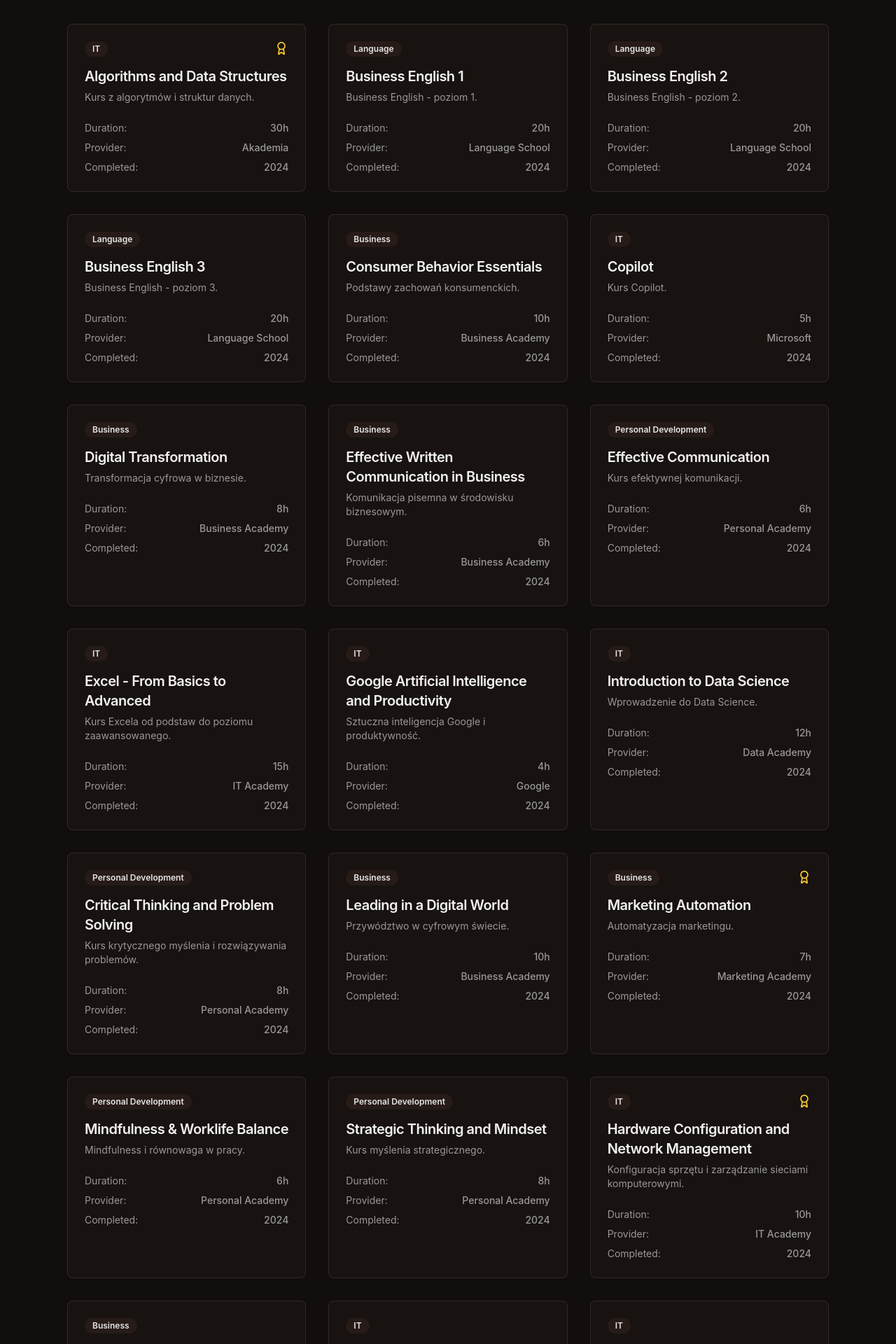
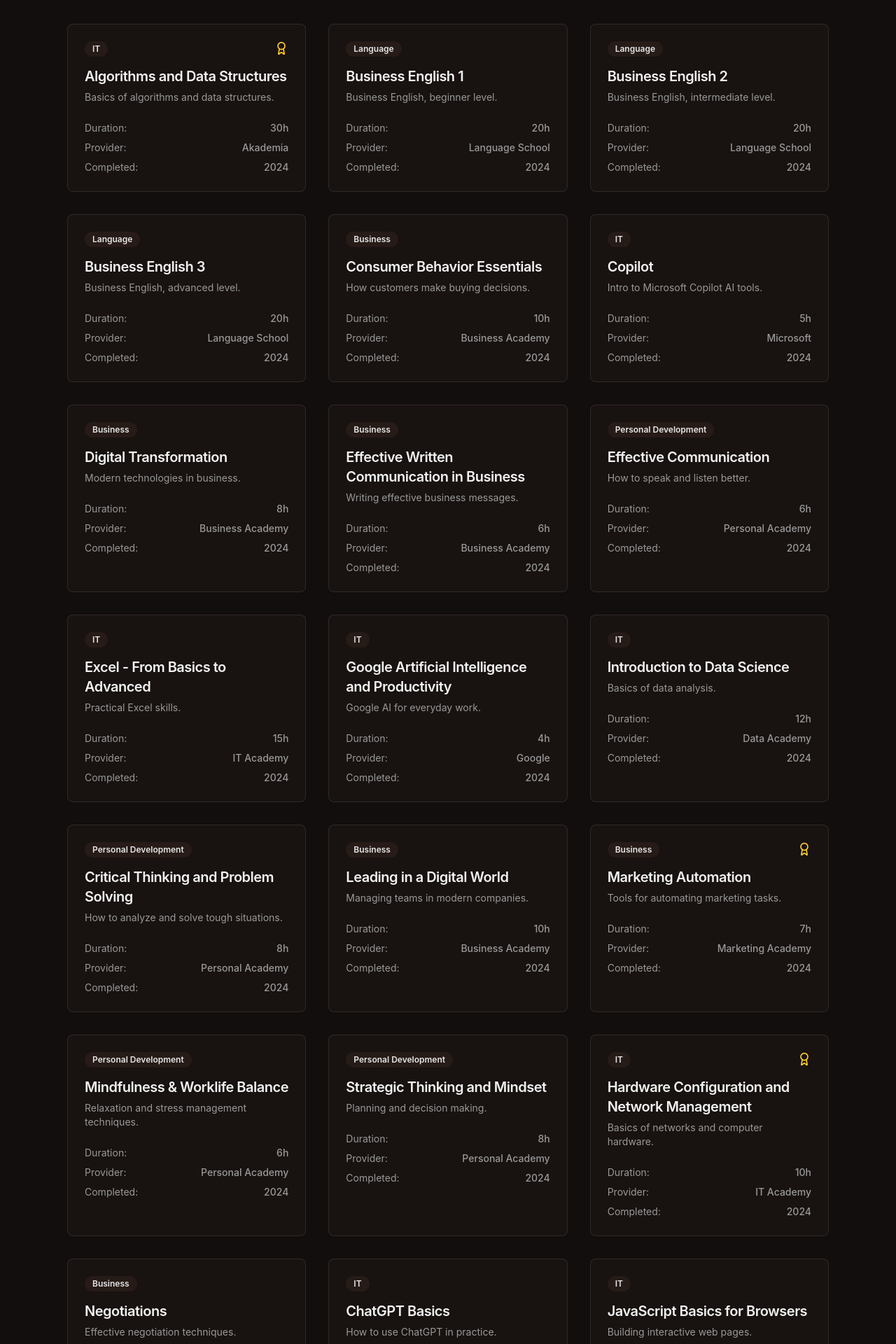
Before and after one commit to MatysiakQ/CV, a React (Vite) app: page /courses in a window 1280 px wide. Shown: the part 400-2320 px from the top of the page at 70% size. Built offline with nearby package versions, Linux system fonts and the light colour scheme.

Commit message:
dziala kursy full

```diff
--- a/src/pages/Courses.tsx
+++ b/src/pages/Courses.tsx
@@ -51,7 +51,8 @@ const Courses = () => {
       titlePl: "Algorytmy i struktury danych",
       titleEn: "Algorithms and Data Structures",
       category: "IT",
-      description: "Kurs z algorytmów i struktur danych.",
+      descriptionPl: "Podstawy algorytmiki i struktur danych.",
+      descriptionEn: "Basics of algorithms and data structures.",
       certificate: "/lovable-uploads/Algorytmy i struktury danych-page-00001.jpg",
       duration: "30h",
       provider: "Akademia",
@@ -61,7 +62,8 @@ const Courses = () => {
       titlePl: "Business English 1",
       titleEn: "Business English 1",
       category: "Language",
-      description: "Business English - poziom 1.",
+      descriptionPl: "Angielski w biznesie, poziom podstawowy.",
+      descriptionEn: "Business English, beginner level.",
       certificate: "/lovable-uploads/Business English 1-page-00001.jpg",
       duration: "20h",
       provider: "Language School",
@@ -71,7 +73,8 @@ const Courses = () => {
       titlePl: "Business English 2",
       titleEn: "Business English 2",
       category: "Language",
-      description: "Business English - poziom 2.",
+      descriptionPl: "Angielski w biznesie, poziom średni.",
+      descriptionEn: "Business English, intermediate level.",
       certificate: "/lovable-uploads/Business English 2-page-00001.jpg",
       duration: "20h",
       provider: "Language School",
@@ -81,7 +84,8 @@ const Courses = () => {
       titlePl: "Business English 3",
       titleEn: "Business English 3",
       category: "Language",
-      description: "Business English - poziom 3.",
+      descriptionPl: "Angielski w biznesie, poziom zaawansowany.",
+      descriptionEn: "Business English, advanced level.",
       certificate: "/lovable-uploads/Business English 3-page-00001.jpg",
       duration: "20h",
       provider: "Language School",
@@ -91,7 +95,8 @@ const Courses = () => {
       titlePl: "Podstawy zachowań konsumenckich",
       titleEn: "Consumer Behavior Essentials",
       category: "Business",
-      description: "Podstawy zachowań konsumenckich.",
+      descriptionPl: "Jak klienci podejmują decyzje zakupowe.",
+      descriptionEn: "How customers make buying decisions.",
       certificate: "/lovable-uploads/Consumer Behavior Essentials-page-00001.jpg",
       duration: "10h",
       provider: "Business Academy",
@@ -101,7 +106,8 @@ const Courses = () => {
       titlePl: "Copilot",
       titleEn: "Copilot",
       category: "IT",
-      description: "Kurs Copilot.",
+      descriptionPl: "Wprowadzenie do narzędzi AI Microsoft Copilot.",
+      descriptionEn: "Intro to Microsoft Copilot AI tools.",
       certificate: "/lovable-uploads/Copilot-page-00001.jpg",
       duration: "5h",
       provider: "Microsoft",
@@ -111,7 +117,8 @@ const Courses = () => {
       titlePl: "Transformacja cyfrowa w biznesie",
       titleEn: "Digital Transformation",
       category: "Business",
-      description: "Transformacja cyfrowa w biznesie.",
+      descriptionPl: "Nowoczesne technologie w firmach.",
+      descriptionEn: "Modern technologies in business.",
       certificate: "/lovable-uploads/Digital Transformation-page-00001.jpg",
       duration: "8h",
       provider: "Business Academy",
@@ -121,7 +128,8 @@ const Courses = () => {
       titlePl: "Efektywna komunikacja pisemna w biznesie",
       titleEn: "Effective Written Communication in Business",
       category: "Business",
-      description: "Komunikacja pisemna w środowisku biznesowym.",
+      descriptionPl: "Pisanie skutecznych wiadomości biznesowych.",
+      descriptionEn: "Writing effective business messages.",
       certificate: "/lovable-uploads/Efektywna komunikacja pisemna w biznesie-page-00001.jpg",
       duration: "6h",
       provider: "Business Academy",
@@ -131,7 +139,8 @@ const Courses = () => {
       titlePl: "Efektywna komunikacja",
       titleEn: "Effective Communication",
       category: "Personal Development",
-      description: "Kurs efektywnej komunikacji.",
+      descriptionPl: "Jak lepiej rozmawiać i słuchać.",
+      descriptionEn: "How to speak and listen better.",
       certificate: "/lovable-uploads/Efektywna komunikacja-page-00001.jpg",
       duration: "6h",
       provider: "Personal Academy",
@@ -141,7 +150,8 @@ const Courses = () => {
       titlePl: "Excel - Od Podstaw do zaawansowanego użytkownika",
       titleEn: "Excel - From Basics to Advanced",
       category: "IT",
-      description: "Kurs Excela od podstaw do poziomu zaawansowanego.",
+      descriptionPl: "Praktyczne umiejętności pracy w Excelu.",
+      descriptionEn: "Practical Excel skills.",
       certificate: "/lovable-uploads/Excel - Od Podstaw do zaawansowanego użytkownika-page-00001.jpg",
       duration: "15h",
       provider: "IT Academy",
@@ -151,7 +161,8 @@ const Courses = () => {
       titlePl: "Sztuczna inteligencja Google i produktywność",
       titleEn: "Google Artificial Intelligence and Productivity",
       category: "IT",
-      description: "Sztuczna inteligencja Google i produktywność.",
+      descriptionPl: "AI Google w codziennej pracy.",
+      descriptionEn: "Google AI for everyday work.",
       certificate: "/lovable-uploads/Google Artificial intelligence and productivity-page-00001.jpg",
       duration: "4h",
       provider: "Google",
@@ -161,7 +172,8 @@ const Courses = () => {
       titlePl: "Wprowadzenie do Data Science",
       titleEn: "Introduction to Data Science",
       category: "IT",
-      description: "Wprowadzenie do Data Science.",
+      descriptionPl: "Podstawy analizy danych.",
+      descriptionEn: "Basics of data analysis.",
       certificate: "/lovable-uploads/Introduction to Data Science-page-00001.jpg",
       duration: "12h",
       provider: "Data Academy",
@@ -171,7 +183,8 @@ const Courses = () => {
       titlePl: "Krytyczne myślenie i rozwiązywanie problemów",
       titleEn: "Critical Thinking and Problem Solving",
       category: "Personal Development",
-      description: "Kurs krytycznego myślenia i rozwiązywania problemów.",
+      descriptionPl: "Jak analizować i rozwiązywać trudne sytuacje.",
+      descriptionEn: "How to analyze and solve tough situations.",
       certificate: "/lovable-uploads/Krytyczne myślenie i rozwiązywanie problemów-page-00001.jpg",
       duration: "8h",
       provider: "Personal Academy",
@@ -181,7 +194,8 @@ const Courses = () => {
       titlePl: "Przywództwo w cyfrowym świecie",
       titleEn: "Leading in a Digital World",
       category: "Business",
-      description: "Przywództwo w cyfrowym świecie.",
+      descriptionPl: "Zarządzanie zespołem w nowoczesnej firmie.",
+      descriptionEn: "Managing teams in modern companies.",
       certificate: "/lovable-uploads/Leading in a Digital World-page-00001.jpg",
       duration: "10h",
       provider: "Business Academy",
@@ -191,7 +205,8 @@ const Courses = () => {
       titlePl: "Automatyzacja marketingu",
       titleEn: "Marketing Automation",
       category: "Business",
-      description: "Automatyzacja marketingu.",
+      descriptionPl: "Narzędzia do automatyzacji działań marketingowych.",
+      descriptionEn: "Tools for automating marketing tasks.",
       certificate: "/lovable-uploads/Marketing Automation-page-00001.jpg",
       duration: "7h",
       provider: "Marketing Academy",
@@ -201,7 +216,8 @@ const Courses = () => {
       titlePl: "Mindfulness i równowaga w pracy",
       titleEn: "Mindfulness & Worklife Balance",
       category: "Personal Development",
-      description: "Mindfulness i równowaga w pracy.",
+      descriptionPl: "Techniki relaksacji i zarządzania stresem.",
+      descriptionEn: "Relaxation and stress management techniques.",
       certificate: "/lovable-uploads/Mindfulness & Worklife balance-page-00001.jpg",
       duration: "6h",
       provider: "Personal Academy",
@@ -211,7 +227,8 @@ const Courses = () => {
       titlePl: "Myślenie strategiczne i nastawienie strategiczne",
       titleEn: "Strategic Thinking and Mindset",
       category: "Personal Development",
-      description: "Kurs myślenia strategicznego.",
+      descriptionPl: "Planowanie i podejmowanie decyzji.",
+      descriptionEn: "Planning and decision making.",
       certificate: "/lovable-uploads/Myślenie strategiczne i nastawienie strategiczne-page-00001.jpg",
       duration: "8h",
       provider: "Personal Academy",
@@ -221,7 +238,8 @@ const Courses = () => {
       titlePl: "Nauka konfiguracji sprzętu i zarządzania sieciami komputerowymi",
       titleEn: "Hardware Configuration and Network Management",
       category: "IT",
-      description: "Konfiguracja sprzętu i zarządzanie sieciami komputerowymi.",
+      descriptionPl: "Podstawy sieci i sprzętu komputerowego.",
+      descriptionEn: "Basics of networks and computer hardware.",
       certificate: "/lovable-uploads/Nauka konguracji sprzętu i zarządzania sieciami komputerowymi-page-00001.jpg",
       duration: "10h",
       provider: "IT Academy",
@@ -231,7 +249,8 @@ const Courses = () => {
       titlePl: "Negocjacje",
       titleEn: "Negotiations",
       category: "Business",
-      description: "Kurs negocjacji.",
+      descriptionPl: "Techniki skutecznych negocjacji.",
+      descriptionEn: "Effective negotiation techniques.",
       certificate: "/lovable-uploads/Negocjacje-page-00001.jpg",
       duration: "6h",
       provider: "Business Academy",
@@ -241,7 +260,8 @@ const Courses = () => {
       titlePl: "Podstawy ChatGPT",
       titleEn: "ChatGPT Basics",
       category: "IT",
-      description: "Podstawy korzystania z ChatGPT.",
+      descriptionPl: "Jak używać ChatGPT w praktyce.",
+      descriptionEn: "How to use ChatGPT in practice.",
       certificate: "/lovable-uploads/Podstawy ChatGPT-page-00001.jpg",
       duration: "4h",
       provider: "OpenAI",
@@ -251,7 +271,8 @@ const Courses = () => {
       titlePl: "Podstawy języka Javascript - języka przeglądarek internetowych",
       titleEn: "JavaScript Basics for Browsers",
       category: "IT",
-      description: "Podstawy JavaScript dla przeglądarek.",
+      descriptionPl: "Tworzenie interaktywnych stron WWW.",
+      descriptionEn: "Building interactive web pages.",
       certificate: "/lovable-uploads/Podstawy języka Javascript - języka przeglądarek internetowych-page-00001.jpg",
       duration: "10h",
       provider: "IT Academy",
@@ -261,7 +282,8 @@ const Courses = () => {
       titlePl: "Podstawy Pythona",
       titleEn: "Python Basics",
       category: "IT",
-      description: "Podstawy języka Python.",
+      descriptionPl: "Programowanie w Pythonie od podstaw.",
+      descriptionEn: "Python programming from scratch.",
       certificate: "/lovable-uploads/Podstawy Pythona-page-00001.jpg",
       duration: "10h",
       provider: "IT Academy",
@@ -271,7 +293,8 @@ const Courses = () => {
       titlePl: "Podstawy Scruma - zwinne zarządzanie projektami",
       titleEn: "Scrum Basics - Agile Project Management",
       category: "Business",
-      description: "Podstawy Scruma i zwinnego zarządzania projektami.",
+      descriptionPl: "Zasady pracy zespołowej w Scrum.",
+      descriptionEn: "Teamwork principles in Scrum.",
       certificate: "/lovable-uploads/Podstawy Scruma - zwinne zarządzanie projektami-page-00001.jpg",
       duration: "8h",
       provider: "Business Academy",
@@ -281,7 +304,8 @@ const Courses = () => {
       titlePl: "Power BI",
       titleEn: "Power BI",
       category: "IT",
-      description: "Kurs Power BI.",
+      descriptionPl: "Tworzenie raportów i wizualizacji danych.",
+      descriptionEn: "Creating reports and data visualizations.",
       certificate: "/lovable-uploads/Power BI-page-00001.jpg",
       duration: "10h",
       provider: "IT Academy",
@@ -291,7 +315,8 @@ const Courses = () => {
       titlePl: "Projektowanie Witryn Internetowych",
       titleEn: "Web Design",
       category: "IT",
-      description: "Projektowanie stron internetowych.",
+      descriptionPl: "Tworzenie nowoczesnych stron WWW.",
+      descriptionEn: "Creating modern websites.",
       certificate: "/lovable-uploads/Projektowanie Witryn Internetowych-page-00001.jpg",
       duration: "12h",
       provider: "IT Academy",
@@ -301,7 +326,8 @@ const Courses = () => {
       titlePl: "Przywództwo",
       titleEn: "Leadership",
       category: "Personal Development",
-      description: "Kurs przywództwa.",
+      descriptionPl: "Umiejętności zarządzania zespołem.",
+      descriptionEn: "Team management skills.",
       certificate: "/lovable-uploads/Przywództwo-page-00001.jpg",
       duration: "8h",
       provider: "Personal Academy",
@@ -311,7 +337,8 @@ const Courses = () => {
       titlePl: "Odpowiedzialne korzystanie z AI w biznesie",
       titleEn: "Responsible Prompting: Maximize AI in Your Business",
       category: "Business",
-      description: "Odpowiedzialne korzystanie z AI w biznesie.",
+      descriptionPl: "Bezpieczne wdrażanie AI w firmie.",
+      descriptionEn: "Safe implementation of AI in business.",
       certificate: "/lovable-uploads/Responsible prompting maximize AI in your business-page-00001.jpg",
       duration: "4h",
       provider: "Business Academy",
@@ -321,7 +348,8 @@ const Courses = () => {
       titlePl: "SEO i marketing treści",
       titleEn: "SEO and Content Marketing",
       category: "Business",
-      description: "SEO i marketing treści.",
+      descriptionPl: "Pozycjonowanie i promocja treści online.",
+      descriptionEn: "SEO and online content promotion.",
       certificate: "/lovable-uploads/SEO and Content Marketing-page-00001.jpg",
       duration: "8h",
       provider: "Marketing Academy",
@@ -331,7 +359,8 @@ const Courses = () => {
       titlePl: "Storytelling w marketingu cyfrowym",
       titleEn: "Storytelling for Digital Marketing",
       category: "Business",
-      description: "Storytelling w marketingu cyfrowym.",
+      descriptionPl: "Jak opowiadać historie w reklamie.",
+      descriptionEn: "How to tell stories in advertising.",
       certificate: "/lovable-uploads/Storytelling for Digital Marketing-page-00001.jpg",
       duration: "6h",
       provider: "Marketing Academy",
@@ -341,7 +370,8 @@ const Courses = () => {
       titlePl: "Komunikacja strategiczna i praca zespołowa",
       titleEn: "Strategic Communication & Teamwork",
       category: "Business",
-      description: "Komunikacja strategiczna i praca zespołowa.",
+      descriptionPl: "Współpraca i komunikacja w zespole.",
+      descriptionEn: "Collaboration and communication in teams.",
       certificate: "/lovable-uploads/Strategic Communication & Teamwork-page-00001.jpg",
       duration: "8h",
       provider: "Business Academy",
@@ -351,7 +381,8 @@ const Courses = () => {
       titlePl: "Dobrostan w miejscu pracy i stres",
       titleEn: "Workplace Well-being and Stress",
       category: "Personal Development",
-      description: "Dobrostan w miejscu pracy i stres.",
+      descriptionPl: "Jak dbać o zdrowie psychiczne w pracy.",
+      descriptionEn: "How to care for mental health at work.",
       certificate: "/lovable-uploads/Workplace well-being and stress-page-00001.jpg",
       duration: "6h",
       provider: "Personal Academy",
@@ -361,7 +392,8 @@ const Courses = () => {
       titlePl: "Wprowadzenie do sieci komputerowych",
       titleEn: "Introduction to Computer Networks",
       category: "IT",
-      description: "Wprowadzenie do sieci komputerowych.",
+      descriptionPl: "Podstawy działania sieci komputerowych.",
+      descriptionEn: "Basics of computer networks.",
       certificate: "/lovable-uploads/Wprowadzenie do sieci komputerowych-page-00001.jpg",
       duration: "10h",
       provider: "IT Academy",
@@ -373,7 +405,8 @@ const Courses = () => {
       titlePl: "Autodesk Certified User Inventor",
       titleEn: "Autodesk Certified User Inventor",
       category: "IT",
-      description: "Certyfikat Autodesk Inventor.",
+      descriptionPl: "Certyfikat obsługi Autodesk Inventor.",
+      descriptionEn: "Autodesk Inventor user certificate.",
       certificate: "/lovable-uploads/Autodesk Certified User Inventor_page-0001.jpg",
       duration: "10h",
       provider: "Autodesk",
@@ -383,7 +416,8 @@ const Courses = () => {
       titlePl: "Podstawy Microsoft Azure",
       titleEn: "Azure Fundamentals",
       category: "IT",
-      description: "Podstawy Microsoft Azure.",
+      descriptionPl: "Wprowadzenie do chmury Azure.",
+      descriptionEn: "Intro to Azure cloud.",
       certificate: "/lovable-uploads/Azure Fundamentals_page-0001.jpg",
       duration: "8h",
       provider: "Microsoft",
@@ -393,7 +427,8 @@ const Courses = () => {
       titlePl: "Harvard Business Publishing - Business for All",
       titleEn: "Harvard Business Publishing - Business for All",
       category: "Business",
-      description: "Szkolenie Harvard Business Publishing.",
+      descriptionPl: "Podstawy zarządzania według Harvard Business Publishing.",
+      descriptionEn: "Business basics by Harvard Business Publishing.",
       certificate: "/lovable-uploads/Harvard Business Publishing - Business for All.png",
       duration: "10h",
       provider: "Harvard Business Publishing",
@@ -403,7 +438,8 @@ const Courses = () => {
       titlePl: "Wprowadzenie do cyberbezpieczeństwa",
       titleEn: "Introduction to Cybersecurity",
       category: "IT",
-      description: "Wprowadzenie do cyberbezpieczeństwa.",
+      descriptionPl: "Podstawy bezpieczeństwa w sieci.",
+      descriptionEn: "Basics of online security.",
       certificate: "/lovable-uploads/Introduction to Cybersecurity_page-0001.jpg",
       duration: "8h",
       provider: "Cyber Academy",
@@ -413,7 +449,8 @@ const Courses = () => {
       titlePl: "Podstawy sieci komputerowych",
       titleEn: "Networking Fundamentals",
       category: "IT",
-      description: "Podstawy sieci komputerowych.",
+      descriptionPl: "Jak działają sieci komputerowe.",
+      descriptionEn: "How computer networks work.",
       certificate: "/lovable-uploads/Networking Fundamentals_page-0001.jpg",
       duration: "8h",
       provider: "IT Academy",
@@ -423,7 +460,8 @@ const Courses = () => {
       titlePl: "Projektowanie graficzne w Adobe Photoshop",
       titleEn: "Visual Design Using Adobe Photoshop",
       category: "IT",
-      description: "Projektowanie graficzne w Adobe Photoshop.",
+      descriptionPl: "Tworzenie grafik w Photoshopie.",
+      descriptionEn: "Creating graphics in Photoshop.",
       certificate: "/lovable-uploads/Visual Design Using Adobe Photoshop_page-0001.jpg",
       duration: "10h",
       provider: "Adobe",
@@ -433,7 +471,8 @@ const Courses = () => {
       titlePl: "Podstawy administracji Windows Server",
       titleEn: "Windows Server Administration Fundamentals",
       category: "IT",
-      description: "Podstawy administracji Windows Server.",
+      descriptionPl: "Zarządzanie serwerem Windows.",
+      descriptionEn: "Managing Windows Server.",
       certificate: "/lovable-uploads/Windows Server Administration Fundamentals_page-0001.jpg",
       duration: "10h",
       provider: "Microsoft",
@@ -520,7 +559,7 @@ const Courses = () => {
                       {lang === 'pl' ? course.titlePl : course.titleEn}
                     </CardTitle>
                     <CardDescription className="text-muted-foreground">
-                      {course.description}
+                      {lang === 'pl' ? course.descriptionPl : course.descriptionEn}
                     </CardDescription>
                   </CardHeader>
                   <CardContent>
@@ -545,7 +584,7 @@ const Courses = () => {
                 <DialogHeader>
                   <DialogTitle className="text-2xl mb-2">{lang === 'pl' ? course.titlePl : course.titleEn}</DialogTitle>
                   <DialogDescription className="text-base">
-                    {course.description}
+                    {lang === 'pl' ? course.descriptionPl : course.descriptionEn}
                   </DialogDescription>
                 </DialogHeader>
                 <div className="mt-6">
```
